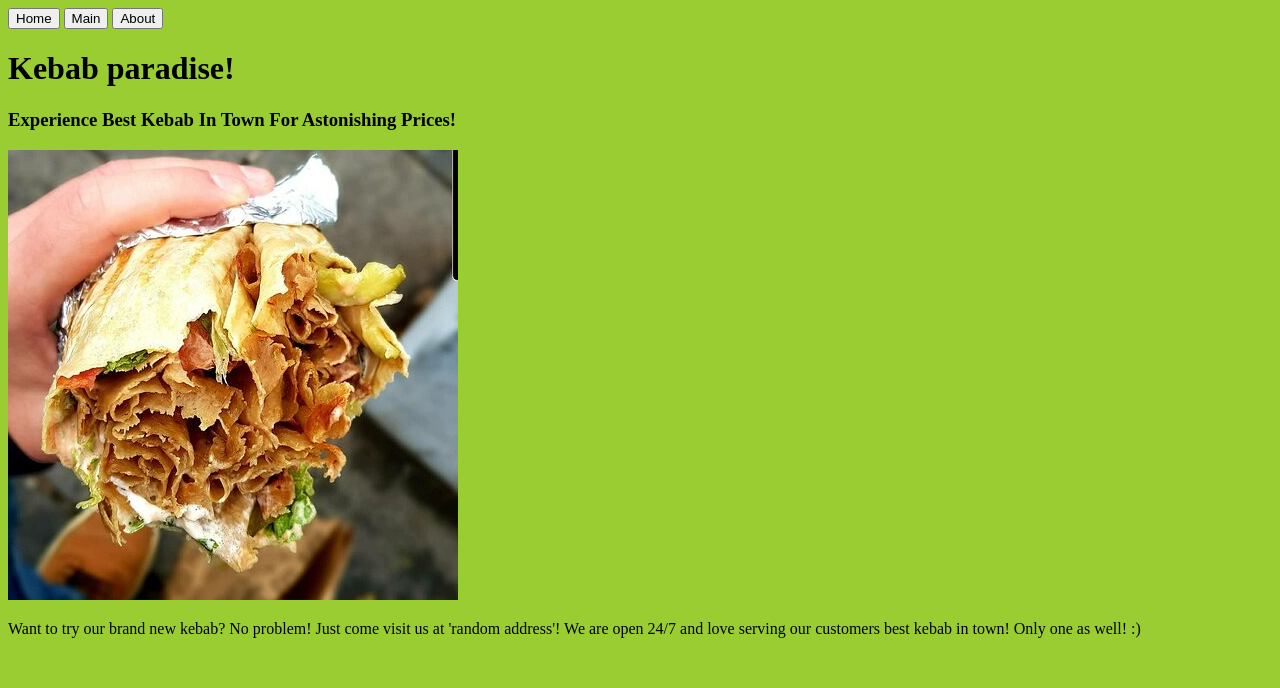
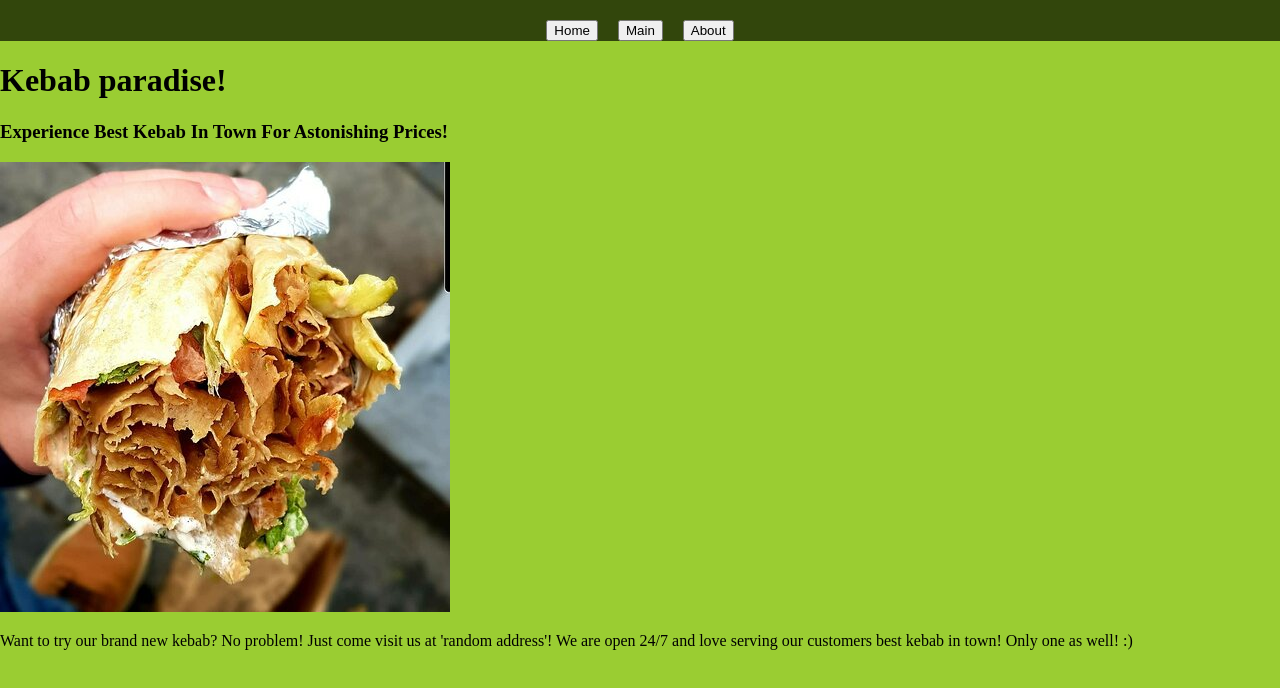
Before and after one commit to ziko1905/restaurant-page, a website built with webpack: page src/template.html in a window 1280 px wide. Built offline with nearby package versions, Linux system fonts and the light colour scheme.

Commit message:
Add basic layout for header bar

```diff
--- a/src/load.js
+++ b/src/load.js
@@ -17,4 +17,5 @@ export function loadPage() {
     content.appendChild(subtitle);
     content.appendChild(image);
     content.appendChild(text);
+
 }
--- a/src/styles.css
+++ b/src/styles.css
@@ -1,3 +1,14 @@
 body {
+    margin: 0;
     background-color: yellowgreen;
 }
+
+nav {
+    background-color: rgb(50, 70, 12);
+    padding: 20px 0 0 0;
+
+    display: grid;
+    grid-auto-flow: column;
+    justify-content: center;
+    gap: 20px;
+}
```
